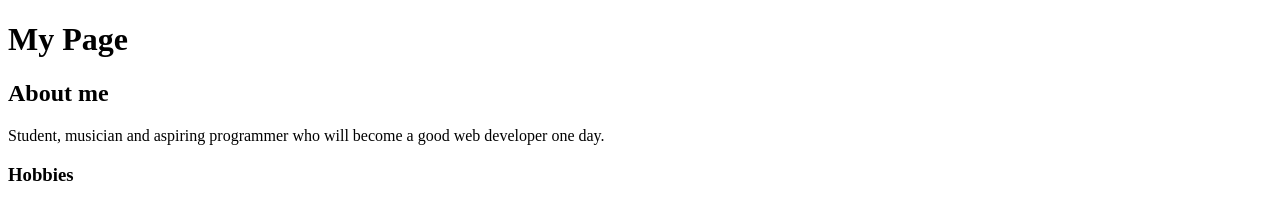
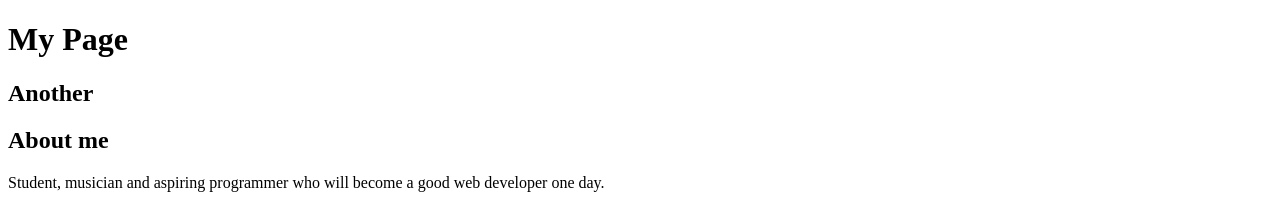
Before and after one commit to enzoxo/nauka-gita, a plain HTML site: page index.html in a window 1280 px wide. Shown: the top 201 px of the page. Drawn offline with Linux system fonts and the light colour scheme.

Commit message:
Edited index.html

```diff
--- a/index.html
+++ b/index.html
@@ -6,6 +6,7 @@
 </head>
 <body>
 	<h1>My Page</h1>
+	<h2>Another</h2>
 
 
 	<h2>About me</h2>
```
